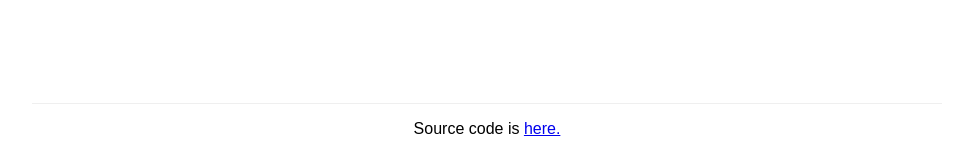
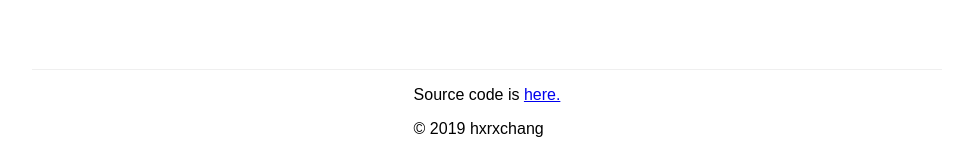
Before and after one commit to hxrxchang/my-next-page, a Next.js app: page /accounts in a window 1280 px wide. Shown: the part 654-813 px from the top of the page, without its empty margins (153-1126 px from the left). Built offline with nearby package versions, Linux system fonts and the light colour scheme.

Commit message:
add copyright

```diff
--- a/components/footer.tsx
+++ b/components/footer.tsx
@@ -11,12 +11,15 @@ export const Footer: React.FC<{}> = ({}) => {
   return (
     <>
       <StyledFooter>
+        <div>
           <p>
             Source code is{' '}
             <a href="https://github.com/hxrxchang/my-next-page" target="_blank">
               here.
             </a>
           </p>
+          <p>&copy; 2019 hxrxchang</p>
+        </div>
       </StyledFooter>
     </>
   );
```
Lines whose indentation alone changed are shown as unchanged.
